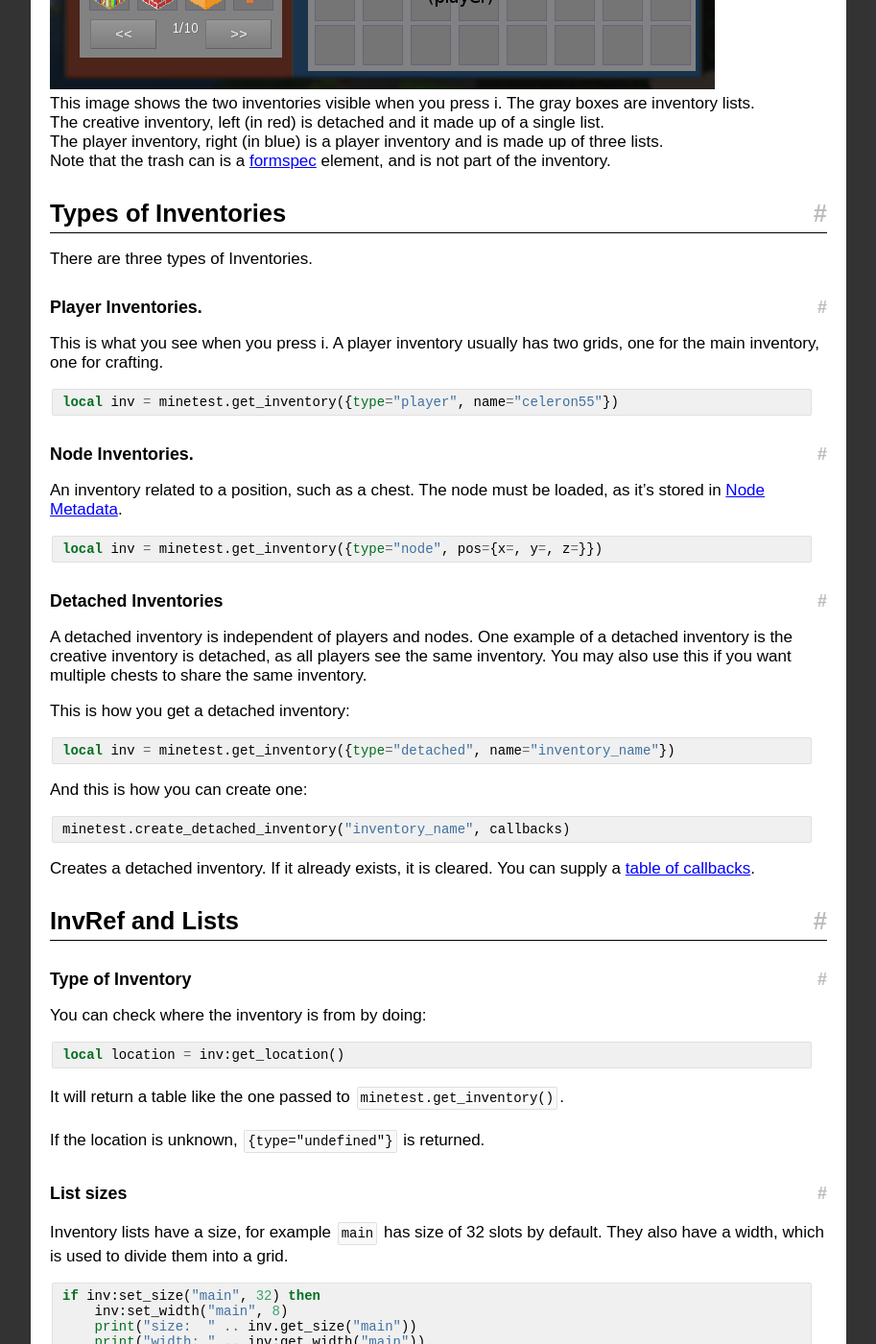
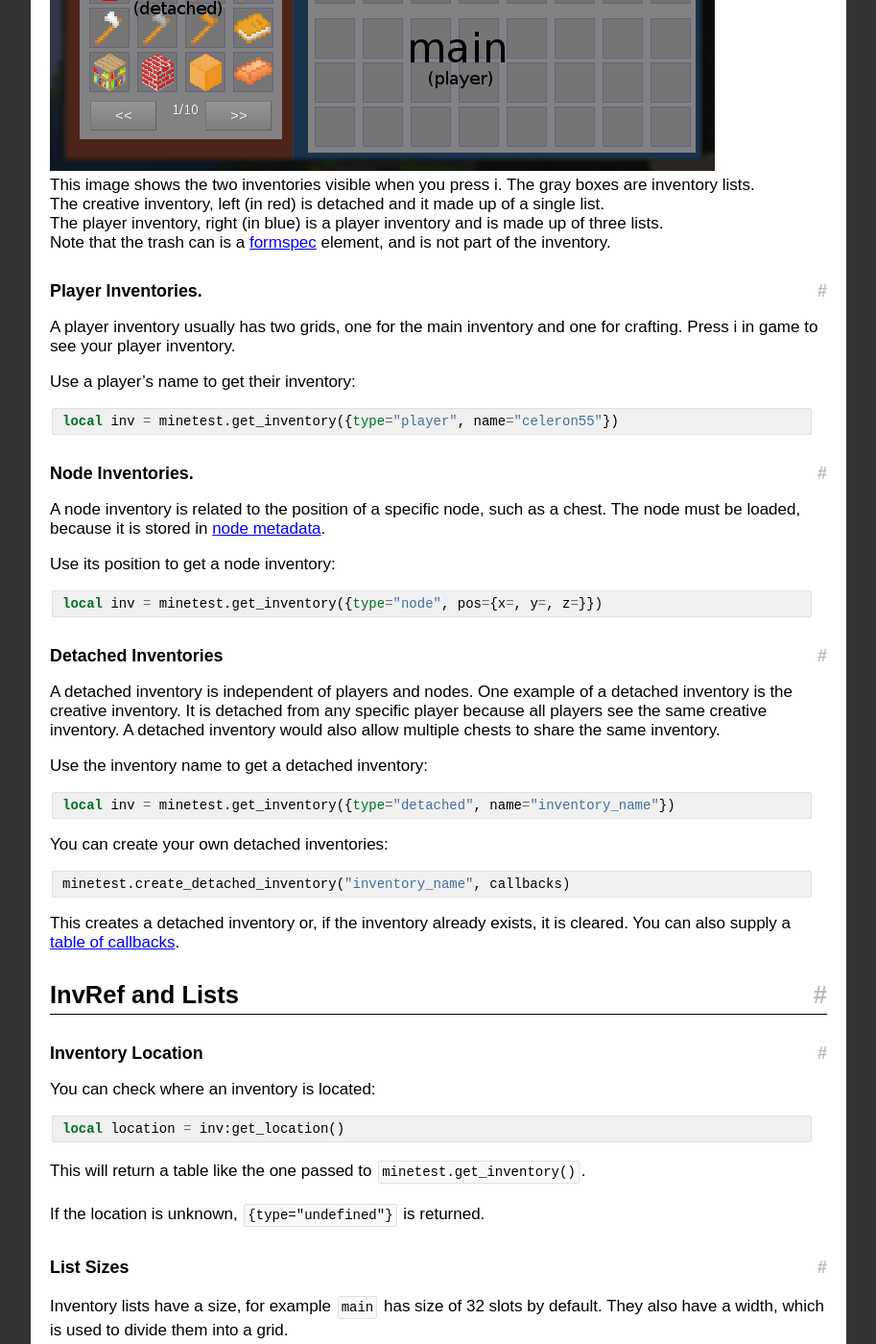
Before and after one commit to rubenwardy/minetest_modding_book, a Jekyll site: the page built from en/chapters/inventories.md, in a window 1280 px wide and 1400 px high, scrolled down 1190 px. Shown: the whole window at 96% size, without its empty margins (308-1221 px from the left). Built offline with Jekyll 4.4.1, drawn with Linux system fonts in a browser that asks for light colours; nearby versions of some CDN libraries; some of the changed text lies outside the part shown.

Commit message:
Inventories: Improve grammar/readability

```diff
--- a/en/chapters/inventories.md
+++ b/en/chapters/inventories.md
@@ -11,38 +11,40 @@
 This chapter assumes that you already know how to create and manipulate
 [ItemStacks](itemstacks.html).
 
-* Basic Concepts.
-* Types of Inventories.
-    * Player Inventories.
-    * Node Inventories.
-    * Detached Inventories.
-* InvRef and Lists.
-    * Type of inventory.
-    * List sizes.
-    * List is empty.
-    * Lua Tables.
-    * Lua Tables for Lists.
-* InvRef, Items and Stacks.
-    * Adding to a list.
-    * Checking for room.
-    * Taking items.
-    * Contains.
-    * Manipulating Stacks.
+* [Basic Concepts](#basic-concepts)
+* [Types of Inventories](#types-of-inventories)
+    * [Player Inventories](#player-inventories)
+    * [Node Inventories](#node-inventories)
+    * [Detached Inventories](#detached-inventories)
+* [InvRef and Lists](#invref-and-lists)
+    * [Inventory Location](#inventory-location)
+    * [List Sizes](#list-sizes)6
+    * [Empty Lists](#empty-lists)
+    * [Lua Tables](#lua-tables)
+    * [Lua Tables for Lists](#lua-tables-for-lists)
+* [InvRef, Items and Stacks](#invref-items-and-stacks)
+    * [Adding to a List](#adding-to-a-list)
+    * [Checking for Room](#checking-for-room)
+    * [Taking Items](#taking-items)
+    * [Checking Inventory Contents](#checking-inventory-contents)
+    * [Manipulating Stacks](#manipulating-stacks)
 
 ## Basic Concepts
 
 Components of an inventory:
 
-* An **Inventory** is a collection of **Inventory List**s (also called a **list** when in the context of inventories).
-* An **Inventory List** is an array of **slot**s. (By array, I mean a table indexed by numbers).
-* A **slot** is a place a stack can be - there may be a stack there or there may not.
+* An **inventory** is a collection of **inventory list**s, which are simply called **list**s in the context of inventories.
+* An **inventory list** is an array of **slot**s. (An array is a table indexed by numbers).
+* A **slot** contains a stack which may or may not be empty.
 * An **InvRef** is an object that represents an inventory, and has functions to manipulate it.
 
-There are three ways you can get inventories:
+## Types of Inventories
 
-* **Player Inventories** - an inventory attached to a player.
-* **Node Inventories** - an inventory attached to a node.
-* **Detached Inventories** - an inventory which is not attached to a node or player.
+There are three types of inventory:
+
+* **Player Inventories**: An inventory attached to a player.
+* **Node Inventories**: An inventory attached to a node.
+* **Detached Inventories**: An inventory which is not attached to a node or player.
 
 <figure>
     <img src="{{ page.root }}/static/inventories_lists.png" alt="The player inventory formspec, with annotated list names.">
@@ -58,15 +60,12 @@
     </figcaption>
 </figure>
 
-
-## Types of Inventories
-
-There are three types of Inventories.
-
 ### Player Inventories.
 
-This is what you see when you press i.
-A player inventory usually has two grids, one for the main inventory, one for crafting.
+A player inventory usually has two grids, one for the main inventory and one for crafting.
+Press i in game to see your player inventory.
+
+Use a player's name to get their inventory:
 
 {% highlight lua %}
 local inv = minetest.get_inventory({type="player", name="celeron55"})
@@ -74,8 +73,10 @@
 
 ### Node Inventories.
 
-An inventory related to a position, such as a chest.
-The node must be loaded, as it's stored in [Node Metadata](node_metadata.html).
+A node inventory is related to the position of a specific node, such as a chest.
+The node must be loaded, because it is stored in [node metadata](node_metadata.html).
+
+Use its position to get a node inventory:
 
 {% highlight lua %}
 local inv = minetest.get_inventory({type="node", pos={x=, y=, z=}})
@@ -84,40 +85,40 @@
 ### Detached Inventories
 
 A detached inventory is independent of players and nodes.
-One example of a detached inventory is the creative inventory is detached,
-as all players see the same inventory.
-You may also use this if you want multiple chests to share the same inventory.
+One example of a detached inventory is the creative inventory. It is detached from
+any specific player because all players see the same creative inventory.
+A detached inventory would also allow multiple chests to share the same inventory.
 
-This is how you get a detached inventory:
+Use the inventory name to get a detached inventory:
 
 {% highlight lua %}
 local inv = minetest.get_inventory({type="detached", name="inventory_name"})
 {% endhighlight %}
 
-And this is how you can create one:
+You can create your own detached inventories:
 
 {% highlight lua %}
 minetest.create_detached_inventory("inventory_name", callbacks)
 {% endhighlight %}
 
-Creates a detached inventory. If it already exists, it is cleared.
-You can supply a [table of callbacks](../lua_api.html#detached-inventory-callbacks).
+This creates a detached inventory or, if the inventory already exists, it is cleared.
+You can also supply a [table of callbacks](../lua_api.html#detached-inventory-callbacks).
 
 ## InvRef and Lists
 
-### Type of Inventory
+### Inventory Location
 
-You can check where the inventory is from by doing:
+You can check where an inventory is located:
 
 {% highlight lua %}
 local location = inv:get_location()
 {% endhighlight %}
 
-It will return a table like the one passed to `minetest.get_inventory()`.
+This will return a table like the one passed to `minetest.get_inventory()`.
 
 If the location is unknown, `{type="undefined"}` is returned.
 
-### List sizes
+### List Sizes
 
 Inventory lists have a size, for example `main` has size of 32 slots by default.
 They also have a width, which is used to divide them into a grid.
@@ -136,7 +137,9 @@
 determined by the formspec element, not by the inventory. By that I mean
 a list doesn't have a width or height, only the maximum number of stacks/slots.-->
 
-### List is empty
+### Empty Lists
+
+You can use `list_is_empty` to check if a list is empty:
 
 {% highlight lua %}
 if inv:is_empty("main") then
@@ -146,13 +149,13 @@
 
 ### Lua Tables
 
-You can convert an inventory to a Lua table using:
+You can convert an inventory to a Lua table:
 
 {% highlight lua %}
 local lists = inv:get_lists()
 {% endhighlight %}
 
-It will be in this form:
+The table will be in this form:
 
 {% highlight lua %}
 {
@@ -173,7 +176,7 @@
 }
 {% endhighlight %}
 
-You can then set an inventory like this:
+You can then set the inventory:
 
 {% highlight lua %}
 inv:set_lists(lists)
@@ -183,7 +186,7 @@
 
 ### Lua Tables for Lists
 
-You can do the same as above, but for individual lists
+You can do the above for individual lists:
 
 {% highlight lua %}
 local list = inv:get_list("list_one")
@@ -201,7 +204,7 @@
 }
 {% endhighlight %}
 
-You can then set the list like this:
+You can then set the list:
 
 {% highlight lua %}
 inv:set_list("list_one", list)
@@ -209,9 +212,11 @@
 
 Please note that the sizes of lists will not change.
 
-## InvRef, Items and Items
+## InvRef, Items and Stacks
 
-### Adding to a list
+### Adding to a List
+
+To add items to a list named `"main"`:
 
 {% highlight lua %}
 local stack = ItemStack("default:stone 99")
@@ -221,9 +226,9 @@
 end
 {% endhighlight %}
 
-`"main"` is the name of the list you're adding to.
+### Checking for Room
 
-### Checking for room
+To check whether a list has room for items:
 
 {% highlight lua %}
 if not inv:room_for_item("main", stack) then
@@ -231,18 +236,18 @@
 end
 {% endhighlight %}
 
-### Taking items
+### Taking Items
+
+To remove items from a list:
 
 {% highlight lua %}
 local taken = inv:remove_item("main", stack)
 print("Took " .. taken:get_count())
 {% endhighlight %}
 
-### Contains
+### Checking Inventory Contents
 
-This works if the item count is split up over multiple stacks,
-for example looking for "default:stone 200" will work if there
-are stacks of 99 + 95 + 6.
+To check whether an inventory contains a specific quantity of an item:
 
 {% highlight lua %}
 if not inv:contains_item(listname, stack) then
@@ -250,10 +255,13 @@
 end
 {% endhighlight %}
 
+This works if the item count is split up over multiple stacks.
+For example checking for "default:stone 200" will work if there
+are stacks of 99 + 95 + 6.
+
 ### Manipulating Stacks
 
-Finally, you can manipulate individual stacks like so:
-
+You can manipulate individual stacks:
 
 {% highlight lua %}
 local stack = inv:get_stack(listname, 0)
```
